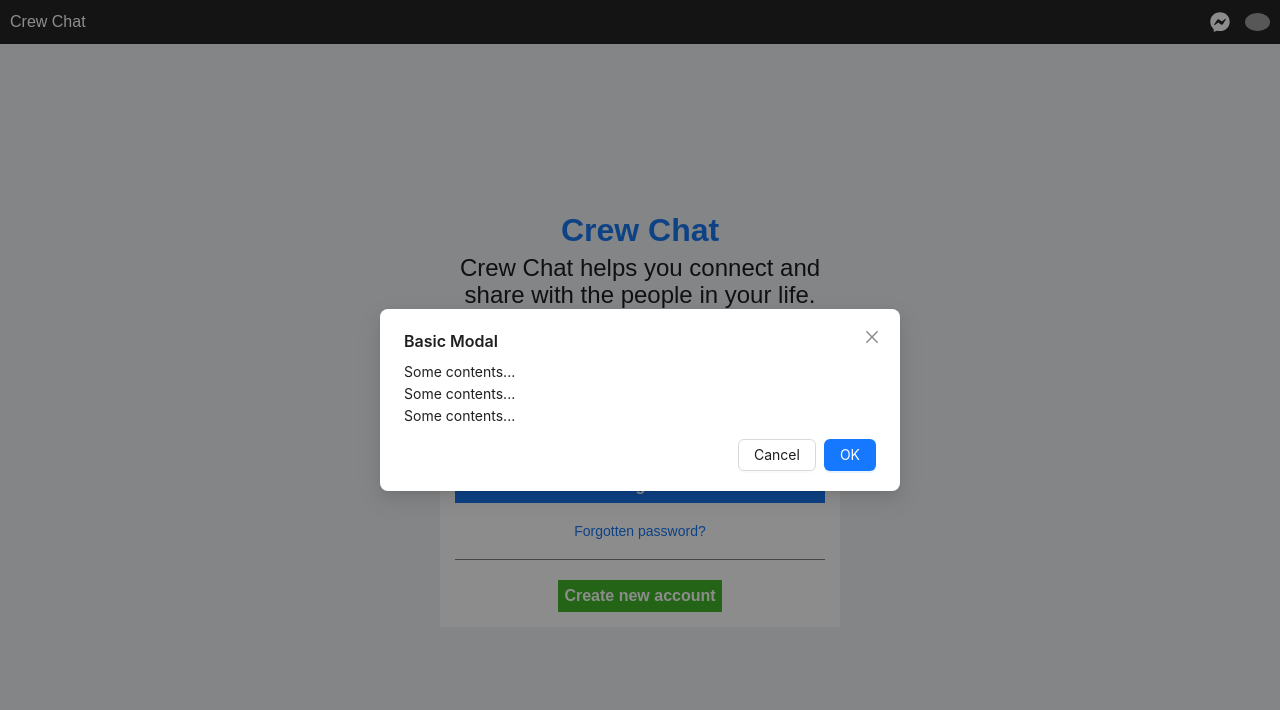
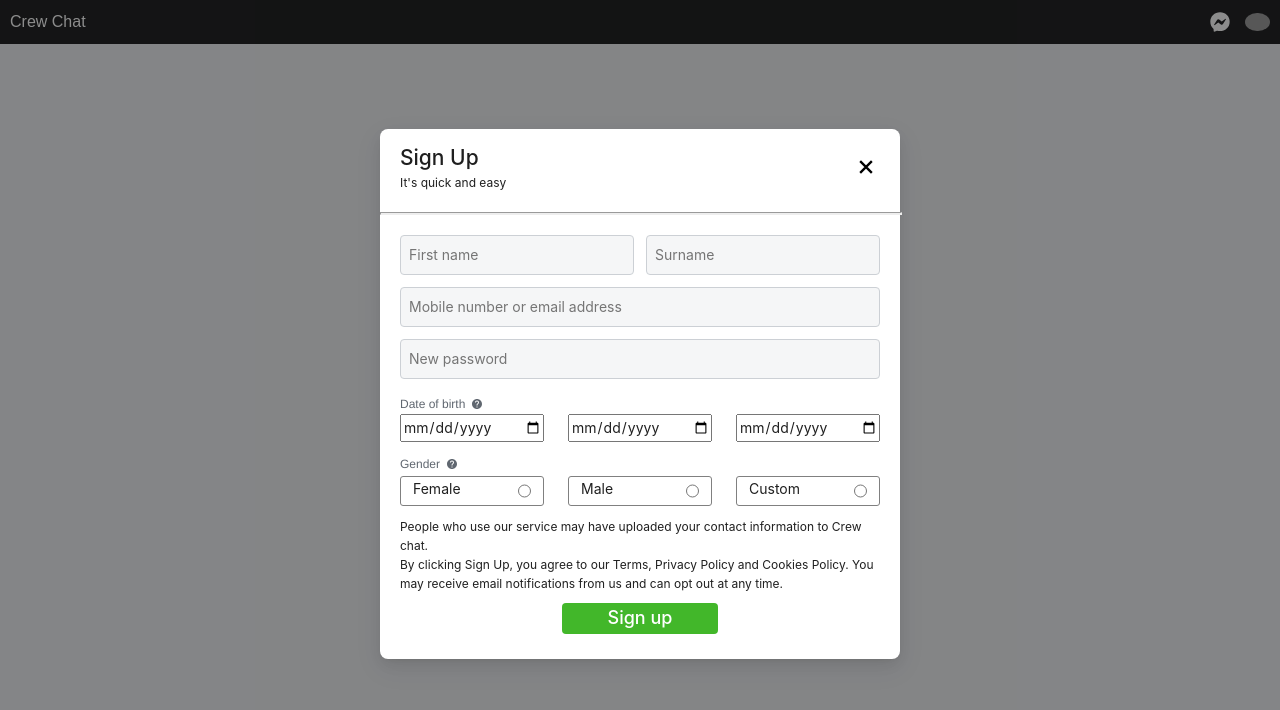
Before and after one commit to ohnadir/crew-chat, a React (Vite) app in the folder frontend/: page /login in a window 1280 px wide. Both pictures are taken after a click on the element "Create new account". Shown: the top 710 px of the page. Built offline with nearby package versions, Linux system fonts and the light colour scheme; grey boxes are pictures that could not be loaded.

Commit message:
implement login and sign up page

```diff
--- a/frontend/src/page/Authentication/Login/Login.scss
+++ b/frontend/src/page/Authentication/Login/Login.scss
@@ -43,7 +43,7 @@
         }
         .login-button{
             background-color: $login-button;
-            padding: 6px 0;
+            padding: 8px 0;
             text-align: center;
             button{
                 background-color: transparent;
@@ -70,7 +70,7 @@
             color: #fff;
             font-size: 15px;
             font-weight: 500;
-            padding: 6px 0;
+            padding: 8px 0;
             margin : 0 auto;
             cursor: pointer;
             button{
@@ -84,4 +84,12 @@
             }
         }
     }
+    .ant-modal-close{
+        display: block;
+    }
+
 }
+.ant-modal, .ant-modal-content{
+    padding: 0;
+    margin: 0;
+}
--- a/frontend/src/page/Authentication/Login/index.jsx
+++ b/frontend/src/page/Authentication/Login/index.jsx
@@ -1,9 +1,15 @@
 import React, { useState } from 'react'
 import "./Login.scss"
 import { Modal } from 'antd';
+import Register from '../Register';
 
 const Login = () => {
     const [isModalOpen, setIsModalOpen] = useState(false);
+    const [auth, setAuth] = useState('');
+    const handleChange = ()=>{
+        setAuth(prev=>({...prev, [e.taget.name] : e.target.value}))
+    }
+    const handleSubmit=()=>{}
     return (
         <div className='login'>
             <div>
@@ -13,8 +19,8 @@
                      share with the people in your life.</h2>
                 </div>
                 <div className='authentication-card'>
-                    <input type="text" placeholder='Email address or phonr number' />
-                    <input type="password" placeholder='Password' />
+                    <input onChange={handleChange} name='email' type="text" placeholder='Email address or phonr number' />
+                    <input onChange={handleChange} name='password' type="password" placeholder='Password' />
                     <div className='login-button'>
                         <button>Log in</button>
                     </div>
@@ -25,10 +31,16 @@
                     <div className='create-button' onClick={()=>setIsModalOpen(true)}>
                         <button>Create new account</button>
                     </div>
-                    <Modal title="Basic Modal" centered open={isModalOpen} onCancel={()=>setIsModalOpen(false)}>
-                        <p>Some contents...</p>
-                        <p>Some contents...</p>
-                        <p>Some contents...</p>
+                    <Modal
+                        centered
+                        open={isModalOpen}
+                        onCancel={false}
+                        closable={false}
+                        style={{padding: 0}}
+                        bodyStyle={{padding: 0, border:"none" }}
+                        footer={false}
+                    >
+                        <Register setIsModalOpen={setIsModalOpen} />
                     </Modal>
                 </div>
             </div>
--- a/frontend/src/page/Authentication/Register/Register.scss
+++ b/frontend/src/page/Authentication/Register/Register.scss
@@ -0,0 +1,121 @@
+$button:#42b72a;
+.register{
+    padding: 12px 0 25px 0;
+    p{
+        font-size: 12px;
+        margin: 0;
+        padding: 0;
+    }
+    h3{
+        color: #606770;
+        font-family: SFProText-Medium, Helvetica, Arial, sans-serif;
+        font-size: 12px;
+        font-weight: normal;
+        line-height: 20px;
+        margin-bottom: 0;
+        display: flex;
+        align-items: center;
+        gap: 6px;
+    }
+    .header{
+        display: flex;
+        align-items: center;
+        justify-content: space-between;
+        padding: 0 20px 12px 20px;
+    }
+    .divider{
+        width: 100%;
+        height: 1px;
+        margin-bottom: 20px;
+        background-color: #eee !important;
+    }
+    .input-container{
+        padding: 0 20px;
+        display: grid;
+        grid-template-columns: repeat(1, 1fr);
+        grid-gap: 12px;
+        margin-bottom: 15px;
+        .sub-input{
+            display: flex;
+            gap: 12px;
+        }
+        input{
+            width: 100%;
+            padding: 8px;
+            border-radius: 4px ;
+            background-color: #f5f6f7;
+            border: 1px solid #ccd0d5;
+            outline: none;
+        }
+    }
+    .date-section{
+        padding: 0 20px;
+    }
+    .date-container{
+
+        display: flex;
+        justify-content: space-between;
+        input{
+            width: 30%;
+        }
+    }
+    .gender-container{
+        padding: 0 20px;
+        margin: 12px 0;
+        .gender{
+            display: flex;
+            align-items: center;
+            justify-content: space-between;
+            margin-top: 2px;
+            .gender-items{
+                position: relative;
+                width: 30%;
+                border: 1px solid grey;
+                padding: 0 12px;
+                height: 30px;
+                border-radius: 3px;
+                display: flex;
+                justify-content: end;
+                .input::before{
+                    content: "Female";
+                    position: absolute;
+                    top: 5%;
+                    left: 12px;
+                }
+                .input1::before{
+                    content: "Male";
+                    position: absolute;
+                    top: 5%;
+                    left: 12px;
+                }
+                .input2::before{
+                    content: "Custom";
+                    position: absolute;
+                    top: 5%;
+                    left: 12px;
+                }
+            }
+        }
+    }
+    .terms-and-policy{
+        padding: 0 20px;
+    }
+    .sign-up{
+        width: 30%;
+        margin: 0 auto;
+        margin-top: 10px;
+        button{
+            width: 100%;
+            border-radius: 4px;
+            background-color: $button;
+            color: white;
+            border: none;
+            outline: none;
+            font-size: 18px;
+            font-weight: 500;
+        }
+    }
+}
+.ant-modal-content{
+    padding: 0 !important;
+}
--- a/frontend/src/page/Authentication/Register/index.jsx
+++ b/frontend/src/page/Authentication/Register/index.jsx
@@ -1,8 +1,72 @@
-import React from 'react'
+import React, { useState } from 'react';
+import "./Register.scss";
+import { MdOutlineHelp } from "react-icons/md"
+import { GrFormClose } from "react-icons/gr"
 
-const Register = () => {
+const Register = ({setIsModalOpen}) => {
+  const [auth, setAuth] = useState('');
+  const handleChange = ()=>{
+    setAuth(prev=>({...prev, [e.taget.name] : e.target.value}))
+  }
+  const handleSubmit=()=>{
+
+  }
   return (
-    <div>Register</div>
+    <div className='register'>
+      <section className="header">
+        <div className="text-area">
+          <h1>Sign Up</h1>
+          <p>It's quick and easy</p>
+        </div>
+        <GrFormClose onClick={()=>setIsModalOpen(false)} size={28}/>
+      </section>
+      <hr className="divider" />
+      <div className='input-container'>
+        <div className='sub-input'>
+          <input onChange={handleChange} name='fName' type="text" placeholder='First name' />
+          <input onChange={handleChange} name='sName' type="text" placeholder='Surname' />
+        </div>
+        <input type="text" onChange={handleChange} name='number' placeholder='Mobile number or email address' />
+        <input onChange={handleChange} name='password' type="password" placeholder='New password' />
+      </div>
+
+      {/* date of birth */}
+      <section className='date-section'>
+        <h3>Date of birth <MdOutlineHelp/></h3>
+        <div className='date-container'>
+          <input onChange={handleChange} type="date" name="" id="" />
+          <input onChange={handleChange} type="date" name="" id="" />
+          <input onChange={handleChange} type="date" name="" id="" />
+        </div>
+      </section>
+
+      {/* gender section */}
+      <section className='gender-container'>
+        <h3>Gender <MdOutlineHelp/></h3>
+        <div className='gender'>
+          <div className='gender-items'>
+            {/* <label htmlFor="female">Female</label> */}
+            <input onChange={handleChange} className='input' type="radio" name="" id="" />
+          </div>
+          <div className='gender-items'>
+            <input onChange={handleChange} className='input1' type="radio" name="" id="" />
+          </div>
+          <div className='gender-items'>
+            <input onChange={handleChange} className='input2' type="radio" name="" id="" />
+          </div>
+        </div>
+      </section>
+      {/* terms and policy */}
+      <section className="terms-and-policy">
+        <p>People who use our service may have uploaded your contact information to Crew chat. </p>
+        <p>By clicking Sign Up, you agree to our Terms, Privacy Policy and Cookies Policy. You may receive email notifications from us and can opt out at any time.</p>
+      </section>
+      {/* sing up button */}
+
+      <div className='sign-up'>
+        <button onClick={handleSubmit}>Sign up</button>
+      </div>
+    </div>
   )
 }
 
```
